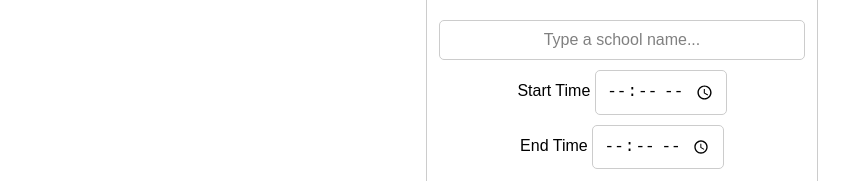
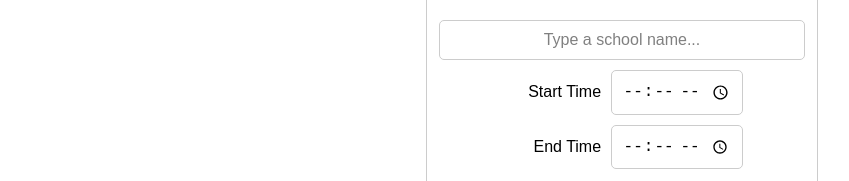
Before and after one commit to Lundydundy/yrdsbOTCalc, a plain HTML site: page index.html in a window 1280 px wide. Shown: the part 173-354 px from the top of the page, without its empty margins (18-867 px from the left). Drawn offline with Linux system fonts and the light colour scheme.

Commit message:
set time labels centered

```diff
--- a/index.html
+++ b/index.html
@@ -18,8 +18,8 @@
         <h2>YRDSB OT Daily Rate Calculator</h2>
         <input autocomplete="off" type="text" id="searchBox" placeholder="Type a school name...">
         <div id="dropdown" class="dropdown"></div>
-        <div> Start Time <input class="time" type="time" id="startTime" placeholder="Start Time"></div>
-        <div> End Time <input class="time" type="time" id="endTime" placeholder="End Time"></div>
+        <div class="set-time-div"><label class="timeLabel">Start Time </label><input class="time" type="time" id="startTime" placeholder="Start Time"></div>
+        <div class="set-time-div"><label class="timeLabel">End Time </label><input class="time" type="time" id="endTime" placeholder="End Time"></div>
         <button id="searchButton">Calculate</button>
         <button class="reset" id="resetButton">Reset</button>
     </div>
--- a/styles.css
+++ b/styles.css
@@ -49,6 +49,20 @@ input::placeholder {
 .time{
     max-width: fit-content;
     min-width: 50px;
+}
+
+.set-time-div{
+    display: flex;
+    flex-direction: row;
+    gap: 10px;
+    margin: auto;
+    align-items: center;
+    text-align: right;
+}
+
+.timeLabel{
+    text-align: right;
+    min-width: 100px;
 }
 
 .dropdown {
```
